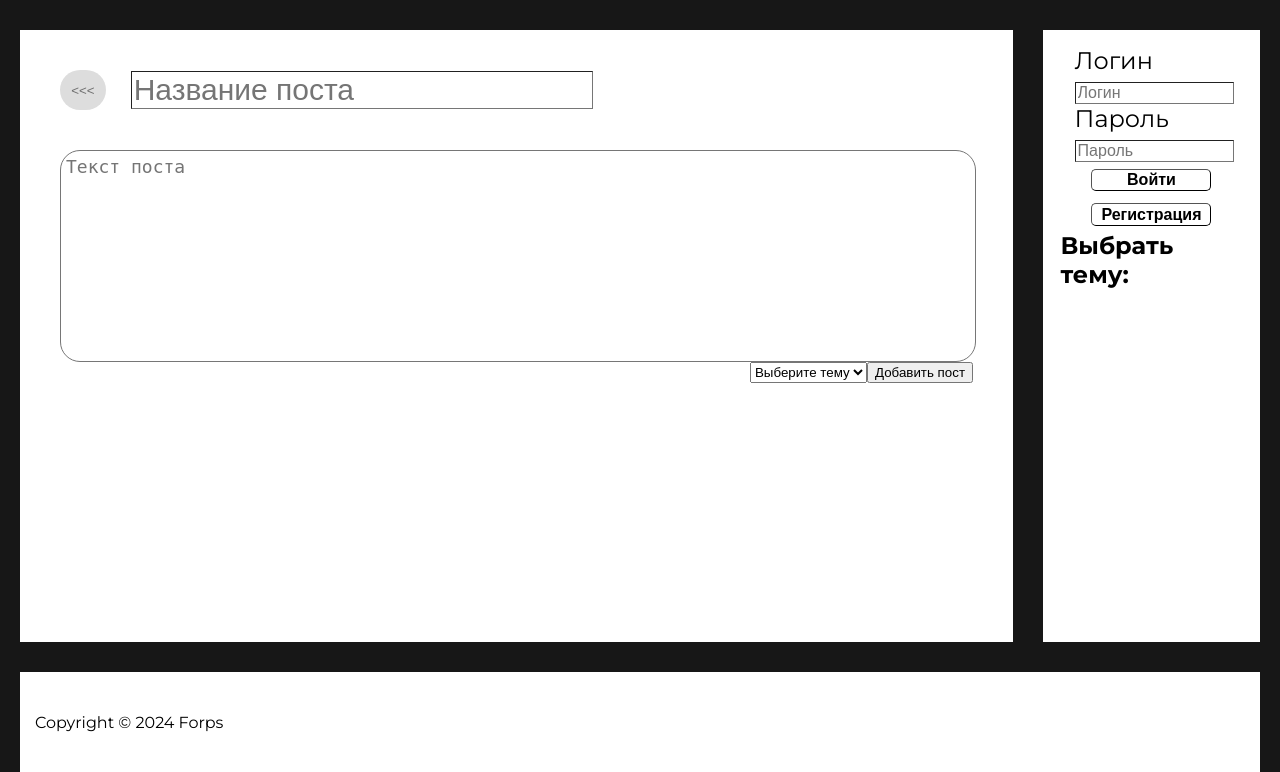
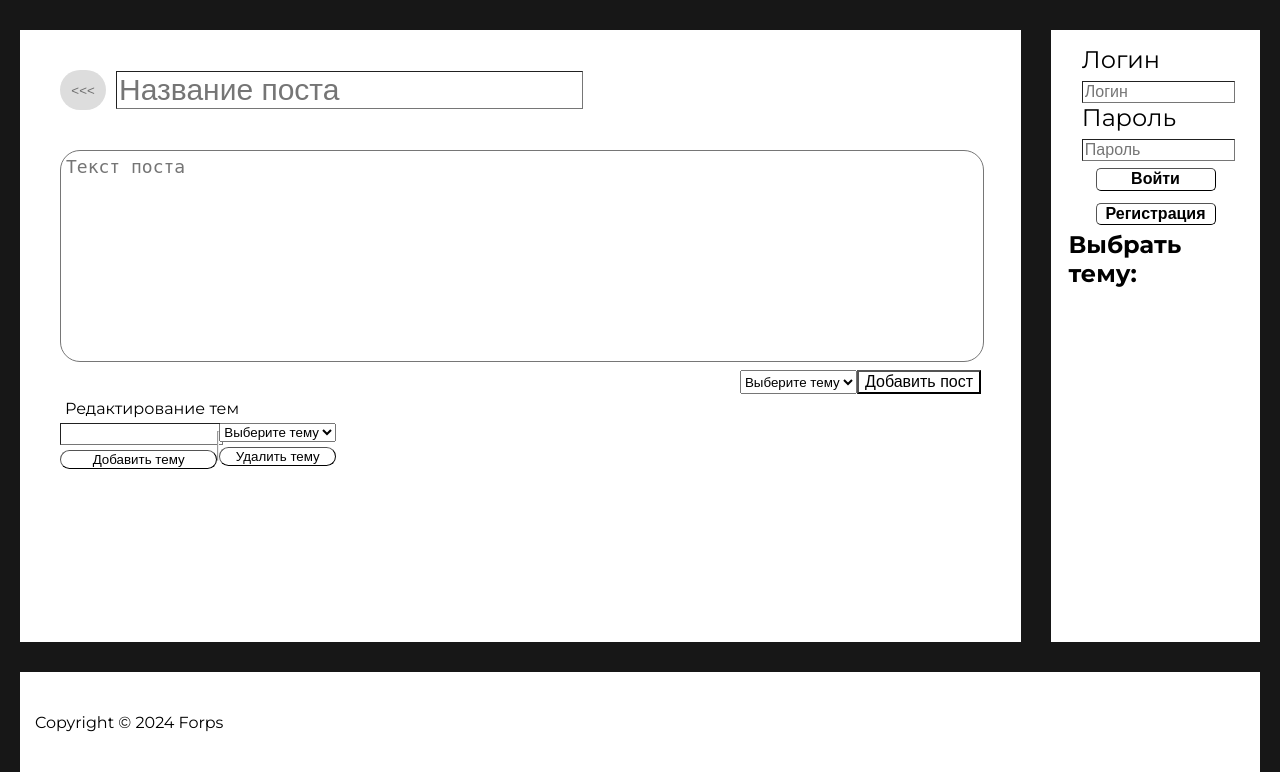
Before and after one commit to DanVoron/pythonProject, a Django app: page /postadd/ in a window 1280 px wide. Shown: the part 240-1012 px from the top of the page. Run offline with Django 5.2, Linux system fonts and the light colour scheme; data that the repository does not hold is empty; some web fonts are replaced.

Commit message:
ADDDDOOOOOOLF

```diff
--- a/mydjangoproject/static/css/PostListStyles.css
+++ b/mydjangoproject/static/css/PostListStyles.css
@@ -12,13 +12,17 @@
 }
 .PostContainer{
     background-color: #ffffff;
-    width: 95%;
+    width: 100%;
+    max-width: 95%;
     min-height: 500px;
     padding: 40px;
 }
 h2{
     font-size: 52px;
     margin: 2% 0 2% 0;
+    width: 100%;
+    overflow-x: hidden;
+    word-break: break-all;
 }
 .HeaderContainer{
     display: flex;
@@ -109,9 +113,11 @@ h2{
     display: flex;
     justify-content: flex-end;
 }
+.h2lol{
+    font-size: 48px;
+}
 .PostHeader{
     width: 50%;
-    margin-left: 15px;
     font-size: 30px;
 }
 .formidk {
@@ -132,3 +138,41 @@ h2{
     background-color: #F1F1F1;
     border-radius: 20px 20px 20px 0;
 }
+.gege{
+    margin: 20px 0 20px 0;
+}
+#AddPostBtn{
+    background:transparent;
+    font-size: 16px;
+}
+#AddPostBtn:hover{
+    background-color: rgba(0,0,0,0.2);
+    cursor: pointer;
+}
+#AddPostBtn:active{
+    background-color: rgba(0,0,0,0.3);
+    cursor: pointer;
+}
+.buttContainers{
+    margin-top: 8px;
+}
+.ThemesRedactorContainer{
+    display: flex;
+    justify-content: space-between;
+    width: 30%;
+}
+.RedacThemes{
+    display: flex;
+    flex-direction: column;
+}
+.DelThemes{
+    display: flex;
+    flex-direction: column;
+}
+.ThemesBUTT{
+    background-color: transparent;
+    border-radius: 20px;
+    border-width: 1px;
+    margin-top: 5px;
+
+}
--- a/mydjangoproject/static/css/index.css
+++ b/mydjangoproject/static/css/index.css
@@ -28,7 +28,8 @@ p{
     margin: 5px;
 }
 .PostText{
-    height: 82%;
+    width: 100%;
+    height: 100px;
     text-indent: 10px;
 }
 .overflow-ellipsis {
@@ -191,20 +192,13 @@ main{
     height: 205px;
 }
 #News{
-
-    width:100%;
-    height: 100%;
-}
-.AMOGUS{
-    max-width: 200px;
-    max-height: 230px;
-    width: 25%;
+    width: 200px;
     height: 100%;
 }
 .PostName{
     margin-left: 20px;
-    max-width: 900px;
     max-height: 50px;
+    width: 500px;
     text-overflow: ellipsis;
     text-overflow: none;
     white-space: nowrap;
@@ -212,7 +206,7 @@ main{
 }
 .NewsContainer{
     background-color: #ffffff;
-    width: 95%;
+    width: 80%;
     min-height: 500px;
     padding: 20px;
 }
@@ -240,6 +234,7 @@ main{
     height: 25%;
     align-items: center;
     display: flex;
+    justify-content: space-between;
     margin: 0 0 1% 0 ;
 }
 .WhiteCubeOpis{
@@ -248,9 +243,7 @@ main{
     width: 100%;
     height: 65%;
     display: flex;
-    justify-content: flex-start;
-    align-items: top;
-    overflow-wrap: inherit;
+
     margin: 0 0 1% 0 ;
     vertical-align: top;
 }
@@ -347,7 +340,6 @@ main{
     display: flex;
     justify-content: flex-end;
     align-items: center;
-    margin-left:auto
 }
 .PostButts{
     background-color: rgba(0,0,0,0.1);
--- a/mydjangoproject/templates/blog/post_add.html
+++ b/mydjangoproject/templates/blog/post_add.html
@@ -11,18 +11,17 @@
 <body>
     <div class="regPage">
         <div class="regMenu">
-            <div class="regContainer">
-                <button id="extBUTT" class="ExitButt" onclick="Goida()">X</button>
+            <button id="extBUTT" class="ExitButt" onclick="Goida()">X</button>
+                <form  method="post" action="" class="formstyle">
+                {% csrf_token %}
                 <label class="regMenuRowLabel">Имя</label>
-                <input class="NewUserInput" value="DanVoron">
+                <input class="RegInput" type="text" name="Username" placeholder="Введите имя">
                 <label class="regMenuRowLabel" >Логин</label>
-                <input class="NewUserInput" value="DanVoron">
+                <input class="RegInput" type="text" name="Login" placeholder="Никнейм" >
                 <label class="regMenuRowLabel">Пароль</label>
-                <input class="NewUserInput" type="password" value="1234">
-                <label class="regMenuRowLabel">Пароль ещё раз</label>
-                <input class="NewUserInput" type="password" value="1234">
-                <button id="RegButt">ПОДТВЕРДИТЬ</button>
-            </div>
+                <input class="RegInput" type="text" name="Password" placeholder="Пароль" >
+                <button class="RegButt" id="RegButt" name="action" value="Reg">ПОДТВЕРДИТЬ</button>
+                </form>
         </div>
     </div>
     <header>
@@ -56,6 +55,24 @@
                     </div>
                 </div>
             </form>
+
+            <p>Редактирование тем</p>
+            <div class="ThemesRedactorContainer">
+                <div class="RedacThemes">
+                    <input type="text" name="" id="">
+                    <button class="ThemesBUTT">Добавить тему</button>
+                </div>
+                <hr>
+                <div class="DelThemes">
+                    <select id="themes-select">
+                        <option value="" disabled selected>Выберите тему</option>
+                        {%for i in topics%}
+                        <option value="{{ i.id }}">{{ i.name }}</option>
+                        {%endfor%}
+                      </select>
+                    <button class="ThemesBUTT">Удалить тему</button>
+                </div>
+            </div>
         </div>
         <div class="NewsThemesContainer">
             {% if role_id is None %}
```
Also changed, not shown: mydjangoproject/templates/blog/post_edit.html (+11 -10 lines), mydjangoproject/templates/blog/post_list.html (+9 -10 lines).
